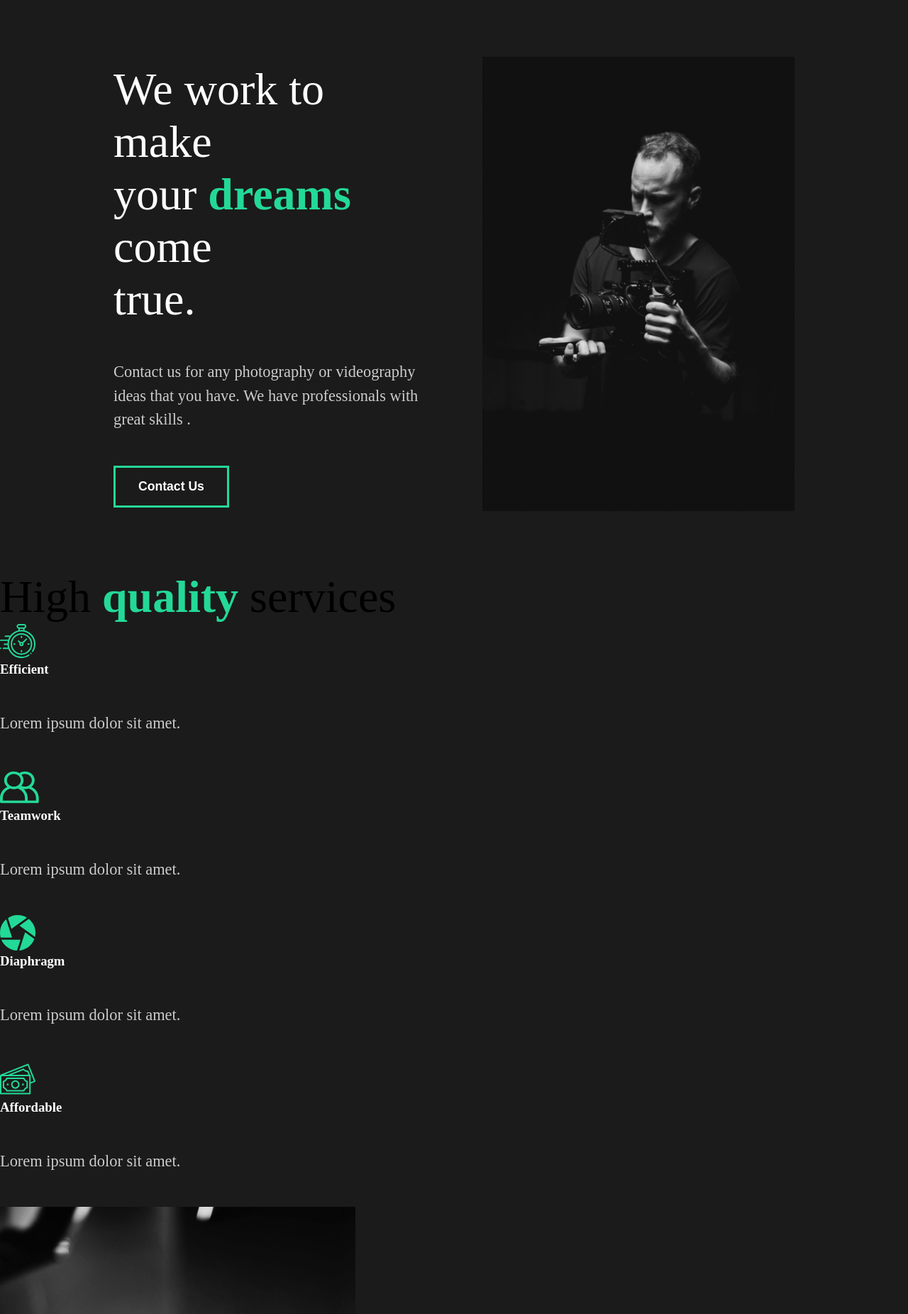
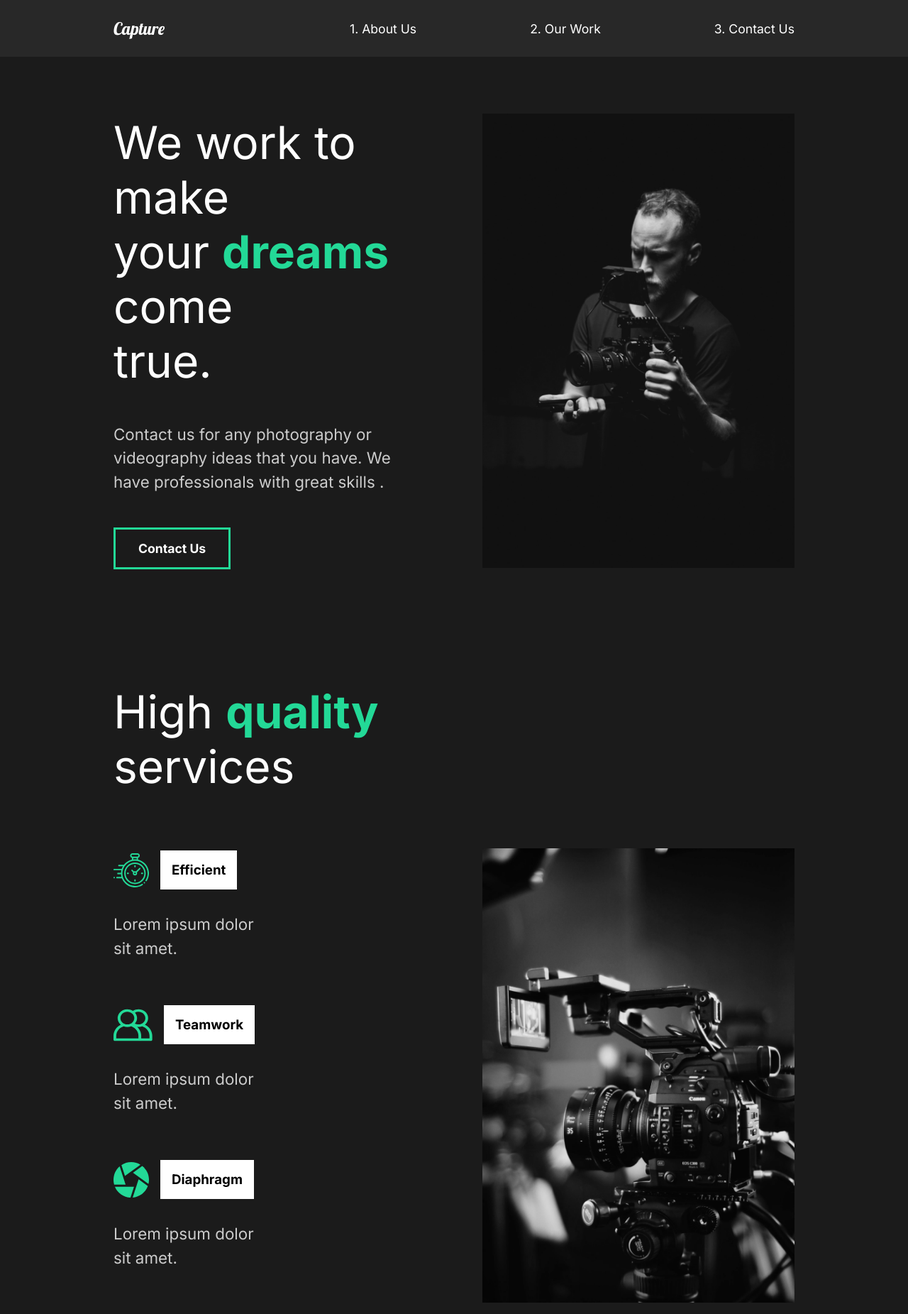
Before and after one commit to Brian-Magomere-Igadwa/capture-project, a React (Create React App) app: page / in a window 1280 px wide. Shown: the top 1851 px of the page at 71% size. Built offline with nearby package versions, Linux system fonts and the light colour scheme.

Commit message:
6. Navigation Injection

```diff
--- a/public/index.html
+++ b/public/index.html
@@ -9,6 +9,13 @@
       name="description"
       content="Web site created using create-react-app"
     />
+    <link rel="preconnect" href="https://fonts.googleapis.com" />
+    <link rel="preconnect" href="https://fonts.gstatic.com" crossorigin />
+    <link
+      href="https://fonts.googleapis.com/css2?family=Inter:wght@400;700&family=Lobster&display=swap"
+      rel="stylesheet"
+    />
+
     <link rel="apple-touch-icon" href="%PUBLIC_URL%/logo192.png" />
     <!--
       manifest.json provides metadata used when your web app is installed on a
--- a/src/App.js
+++ b/src/App.js
@@ -1,11 +1,23 @@
 import React from "react";
 import GlobalStyle from "./components/GlobalStyled";
 import AboutUs from "./pages/AboutUs";
+import Nav from "./components/Nav";
+import OurWork from "./pages/OurWork";
+import ContactUs from "./pages/ContactUs";
+import { Routes, Route } from "react-router-dom";
+
 const App = () => {
   return (
     <div className="App">
       <GlobalStyle />
-      <AboutUs />
+      <Nav />
+      <Routes>
+        <Route path="/" element={<AboutUs />} />
+
+        <Route path="/work" element={<OurWork />} />
+
+        <Route path="/contact" element={<ContactUs />} />
+      </Routes>
     </div>
   );
 };
--- a/src/components/AboutSection.js
+++ b/src/components/AboutSection.js
@@ -1,6 +1,13 @@
 import React from "react";
 import home1 from "../img/home1.png";
-import styled from "styled-components";
+
+import {
+  StyledHide,
+  StyledAbout,
+  StyleDescription,
+  StyledImage,
+} from "../styles";
+
 const AboutSection = () => {
   return (
     <StyledAbout>
@@ -30,31 +37,5 @@
     </StyledAbout>
   );
 };
-const StyledAbout = styled.div`
-  min-height: 90vh;
-  display: flex;
-  align-items: center;
-  justify-content: space-between;
-  padding: 5rem 10rem;
-  color: white;
-`;
-const StyleDescription = styled.div`
-  flex: 1;
-  padding-right: 5rem;
-  h2 {
-    font-weight: lighter;
-  }
-`;
-const StyledImage = styled.div`
-  flex: 1;
-  overflow: hidden;
-  img {
-    width: 100%;
-    height: 80vh;
-    object-fit: cover;
-  }
-`;
-const StyledHide = styled.div`
-  overflow: hidden;
-`;
+
 export default AboutSection;
--- a/src/components/FaqSection.js
+++ b/src/components/FaqSection.js
@@ -1,8 +1,10 @@
 import React from "react";
+import styled from "styled-components";
+import { StyledAbout } from "../styles";
 
 const FaqSection = () => {
   return (
-    <div className="faq">
+    <StyledFaq>
       <h2>
         Any questions <span>FAQ</span>
         <div className="question">
@@ -14,6 +16,7 @@
               Provident, deleniti!
             </p>
           </div>
+          <div className="faq-line"></div>
         </div>
         <div className="question">
           <h4>Daily Schedule</h4>
@@ -24,6 +27,7 @@
               Provident, deleniti!
             </p>
           </div>
+          <div className="faq-line"></div>
         </div>
         <div className="question">
           <h4>Different Payment Methods</h4>
@@ -34,6 +38,7 @@
               Provident, deleniti!
             </p>
           </div>
+          <div className="faq-line"></div>
         </div>
         <div className="question">
           <h4>What Products Do You Offer?</h4>
@@ -44,10 +49,36 @@
               Provident, deleniti!
             </p>
           </div>
+          <div className="faq-line"></div>
         </div>
       </h2>
-    </div>
+    </StyledFaq>
   );
 };
-
+const StyledFaq = styled(StyledAbout)`
+  display: block;
+  span {
+    display: block;
+  }
+  h2 {
+    padding-bottom: 2rem;
+    font-weight: lighter;
+  }
+  .faq-line {
+    background: #cccccc;
+    height: 0.2rem;
+    margin: 2rem 0rem;
+    width: 100%;
+  }
+  .question {
+    padding: 3rem 0rem;
+    cursor: pointer;
+  }
+  .answer {
+    padding: 2rem 0rem;
+    p {
+      padding: 1rem 0rem;
+    }
+  }
+`;
 export default FaqSection;
--- a/src/components/GlobalStyled.js
+++ b/src/components/GlobalStyled.js
@@ -8,8 +8,10 @@
     }
     body{
         background-color: #1b1b1b;
+        font-family:"Inter",sans-serif;
     }
     button{
+        font-family:"Inter",sans-serif;
         font-weight: bold;
         font-size: 1.1rem;
         cursor:pointer;
@@ -33,6 +35,7 @@
     }
     h4{
         font-weight:bold;
+        font-size:2rem;
 
     }
     a{
--- /dev/null
+++ b/src/components/Nav.js
@@ -0,0 +1,55 @@
+import React from "react";
+import styled from "styled-components";
+import { Link } from "react-router-dom";
+
+const Nav = () => {
+  return (
+    <StyledNav>
+      <h1>
+        <Link id="logo" to="/">
+          Capture
+        </Link>
+      </h1>
+      <ul>
+        <li>
+          <Link to="/">1. About Us</Link>
+        </li>
+        <li>
+          <Link to="/work">2. Our Work</Link>
+        </li>
+        <li>
+          <Link to="/contact">3. Contact Us</Link>
+        </li>
+      </ul>
+    </StyledNav>
+  );
+};
+
+const StyledNav = styled.nav`
+  min-height: 10vh;
+  display: flex;
+  margin: auto;
+  justify-content: space-between;
+  align-items: center;
+  padding: 1rem 10rem;
+  background-color: #282828;
+  a {
+    color: white;
+    text-decoration: none;
+  }
+  ul {
+    display: flex;
+    list-style: none;
+  }
+  #logo {
+    font-size: 1.5rem;
+    font-family: "Lobster", cursive;
+    font-weight: lighter;
+  }
+  li {
+    padding-left: 10rem;
+    position: relative;
+  }
+`;
+
+export default Nav;
--- a/src/components/ServicesSection.js
+++ b/src/components/ServicesSection.js
@@ -4,50 +4,78 @@
 import money from "../img/money.svg";
 import teamwork from "../img/teamwork.svg";
 import home2 from "../img/home2.png";
+import { StyledAbout, StyleDescription, StyledImage } from "../styles";
+import styled from "styled-components";
 
 const ServicesSection = () => {
   return (
-    <div className="services">
-      <div className="description">
+    <StyledServices>
+      <StyleDescription>
         <h2>
           High <span>quality</span> services
         </h2>
-        <div className="cards">
-          <div className="card">
+        <StyledCards>
+          <StyledCard>
             <div className="icon">
               <img src={clock} alt="icon" />
               <h3>Efficient</h3>
             </div>
             <p>Lorem ipsum dolor sit amet.</p>
-          </div>
-          <div className="card">
+          </StyledCard>
+          <StyledCard>
             <div className="icon">
               <img src={teamwork} alt="icon" />
               <h3>Teamwork</h3>
             </div>
             <p>Lorem ipsum dolor sit amet.</p>
-          </div>
-          <div className="card">
+          </StyledCard>
+          <StyledCard>
             <div className="icon">
               <img src={diaphragm} alt="icon" />
               <h3>Diaphragm</h3>
             </div>
             <p>Lorem ipsum dolor sit amet.</p>
-          </div>
-          <div className="card">
+          </StyledCard>
+          <StyledCard>
             <div className="icon">
               <img src={money} alt="icon" />
               <h3>Affordable</h3>
             </div>
             <p>Lorem ipsum dolor sit amet.</p>
-          </div>
-        </div>
-      </div>
-      <div className="image">
+          </StyledCard>
+        </StyledCards>
+      </StyleDescription>
+      <StyledImage>
         <img src={home2} alt="camera" />
-      </div>
-    </div>
+      </StyledImage>
+    </StyledServices>
   );
 };
+const StyledServices = styled(StyledAbout)`
+  h2 {
+    padding-bottom: 5rem;
+  }
+  p {
+    width: 70%;
+    padding: 2rem 0rem 4rem 0rem;
+  }
+`;
+const StyledCards = styled.div`
+  display: flex;
+  flex-wrap: wrap;
+`;
+const StyledCard = styled.div`
+  flex-basis: 20rem;
+  .icon {
+    display: flex;
+    align-items: center;
+    h3 {
+      margin-left: 1rem;
+      background: white;
+      color: black;
+      padding: 1rem;
+    }
+  }
+`;
 
 export default ServicesSection;
--- a/src/index.js
+++ b/src/index.js
@@ -2,11 +2,14 @@
 import ReactDOM from "react-dom/client";
 import App from "./App";
 import reportWebVitals from "./reportWebVitals";
+import { BrowserRouter } from "react-router-dom";
 
 const root = ReactDOM.createRoot(document.getElementById("root"));
 root.render(
   <React.StrictMode>
-    <App />
+    <BrowserRouter>
+      <App />
+    </BrowserRouter>
   </React.StrictMode>
 );
 
--- /dev/null
+++ b/src/pages/ContactUs.js
@@ -0,0 +1,10 @@
+import React from "react";
+
+const ContactUs = () => {
+  return (
+    <div>
+      <h1>Contact Us</h1>
+    </div>
+  );
+};
+export default ContactUs;
--- /dev/null
+++ b/src/pages/OurWork.js
@@ -0,0 +1,10 @@
+import React from "react";
+
+const OurWork = () => {
+  return (
+    <div>
+      <h1>Our Work</h1>
+    </div>
+  );
+};
+export default OurWork;
--- /dev/null
+++ b/src/styles.js
@@ -0,0 +1,29 @@
+import styled from "styled-components";
+
+export const StyledAbout = styled.div`
+  min-height: 90vh;
+  display: flex;
+  align-items: center;
+  justify-content: space-between;
+  padding: 5rem 10rem;
+  color: white;
+`;
+export const StyleDescription = styled.div`
+  flex: 1;
+  padding-right: 5rem;
+  h2 {
+    font-weight: lighter;
+  }
+`;
+export const StyledImage = styled.div`
+  flex: 1;
+  overflow: hidden;
+  img {
+    width: 100%;
+    height: 80vh;
+    object-fit: cover;
+  }
+`;
+export const StyledHide = styled.div`
+  overflow: hidden;
+`;
```
